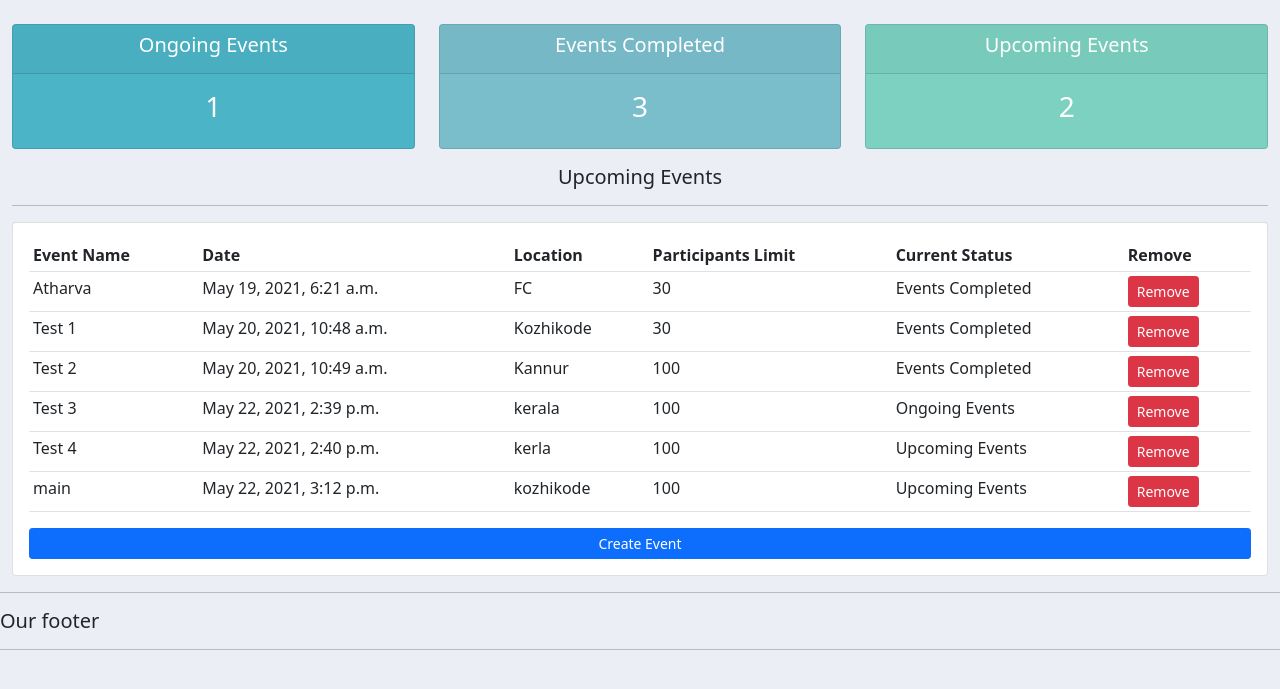
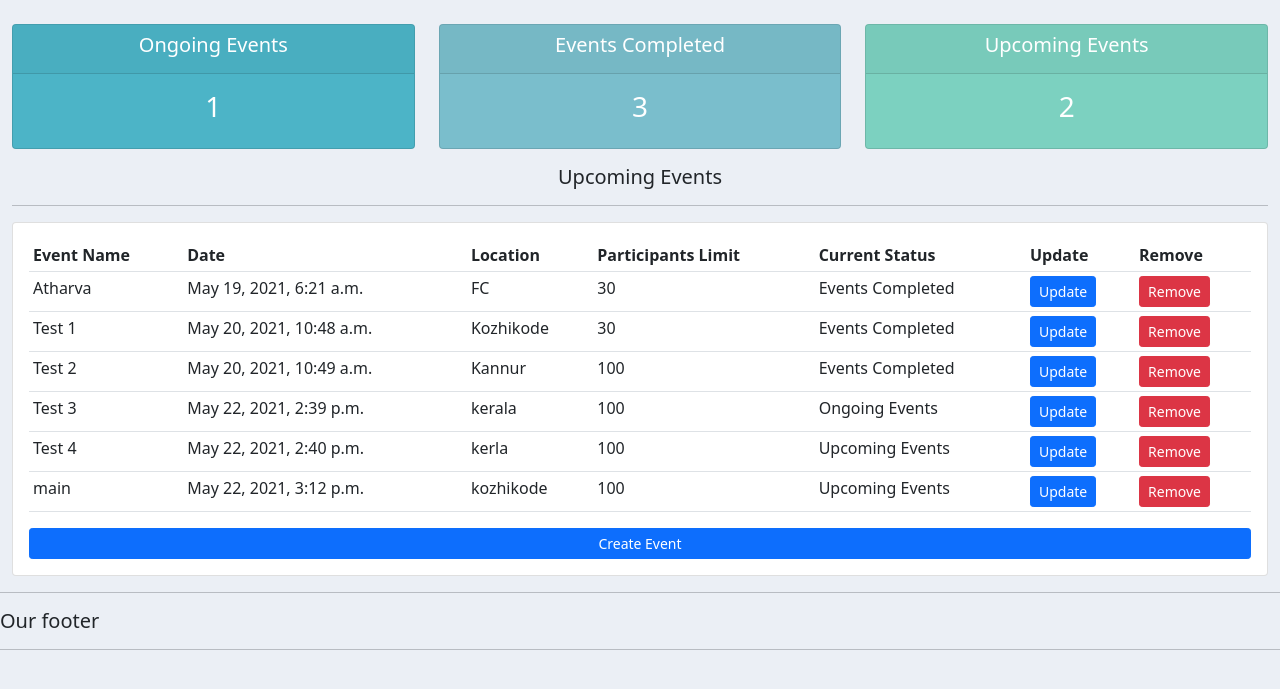
Before and after one commit to UnnikrishnanNP/college-event-portal, a Django app: page / in a window 1280 px wide. Shown: the part 56-745 px from the top of the page. Run offline with Django 3.2, Linux system fonts and the light colour scheme; data comes from the database, SQL or seed files in the repository; some libraries are stand-ins or nearby versions.

Commit message:
update button added

```diff
--- a/event_portal/events/urls.py
+++ b/event_portal/events/urls.py
@@ -5,6 +5,7 @@ urlpatterns = [
     path('', views.home, name='home'),
     path('events/', views.events, name='events'),
     path('new_event/', views.newEvent, name='new_event'),
+    path('update_event/<str:pk>', views.updateEvent, name='update_event'),
 
 ]
 # tba is given so that in future to change its name
--- a/event_portal/events/views.py
+++ b/event_portal/events/views.py
@@ -10,11 +10,6 @@ def home(request):
     ongoing_events = event.filter(status='Ongoing Events').count()
     events_completed = event.filter(status='Events Completed').count()
     upcoming_events = event.filter(status='Upcoming Events').count()
-
-    # event_status = EventStatus.objects.all()
-    # ongoing_events = event_status.filter(status='Ongoing Events').count()
-    # events_completed = event_status.filter(status="Events Completed").count()
-    # upcoming_events = event_status.filter(status='Upcoming Events').count()
 
     context = {'events': event, 'ongoing_events': ongoing_events,
                'events_completed': events_completed, 'upcoming_events': upcoming_events}
@@ -42,6 +37,12 @@ def newEvent(request):
     context = {'form': form}
     return render(request, 'events/new_event.html', context)
 
+
+def updateEvent(request, pk):
+    form = NewEventForm()
+    context = {'form': form}
+    return render(request, 'events/new_event.html', context)
+
     # def deleteEvent(request, pk):
     #     event_link = Event.objects.get(id=pk)
     #     context = {'event_link': event_link}
--- a/event_portal/templates/events/dashboard.html
+++ b/event_portal/templates/events/dashboard.html
@@ -31,6 +31,7 @@
                     <th>Location</th>
                     <th>Participants Limit</th>
                     <th>Current Status</th>
+                    <th>Update</th>
                     <th>Remove</th>
                 </tr>
                 {% for i in events %}
@@ -40,8 +41,8 @@
                     <td>{{i.location}}</td>
                     <td>{{i.limit}}</td>
                     <td>{{i.status}}</td>
+                    <td><a href="{% url 'update_event' event.id %}" class=" btn btn-sm btn-primary">Update</a></td>
                     <td><a href="#" class="btn btn-sm btn-danger">Remove</a></td>
-                    <!-- <td><a href="#" class=" btn btn-sm btn-danger">Remove</a></td> -->
 
                 </tr>
                 {% endfor %}
```
